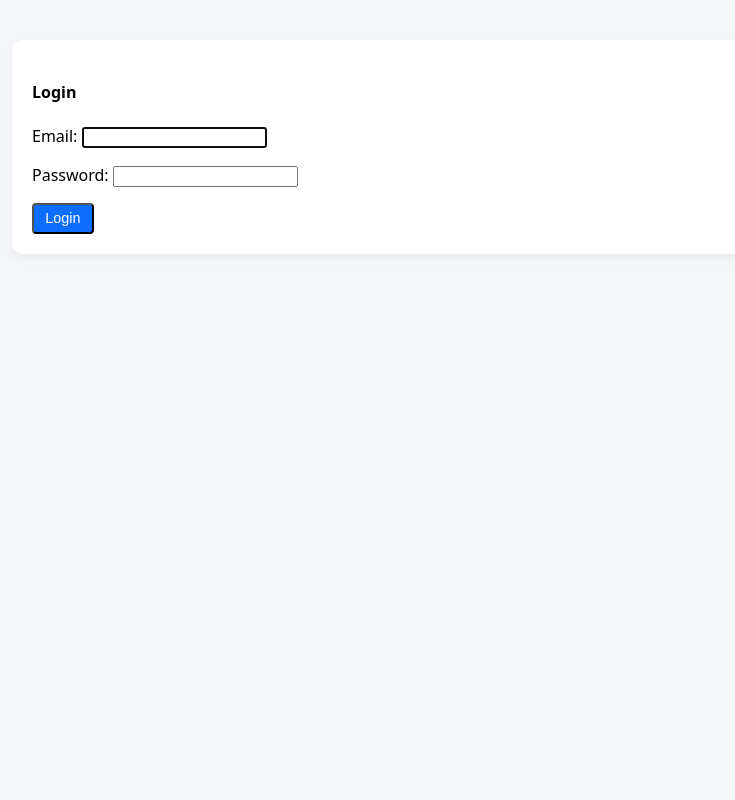
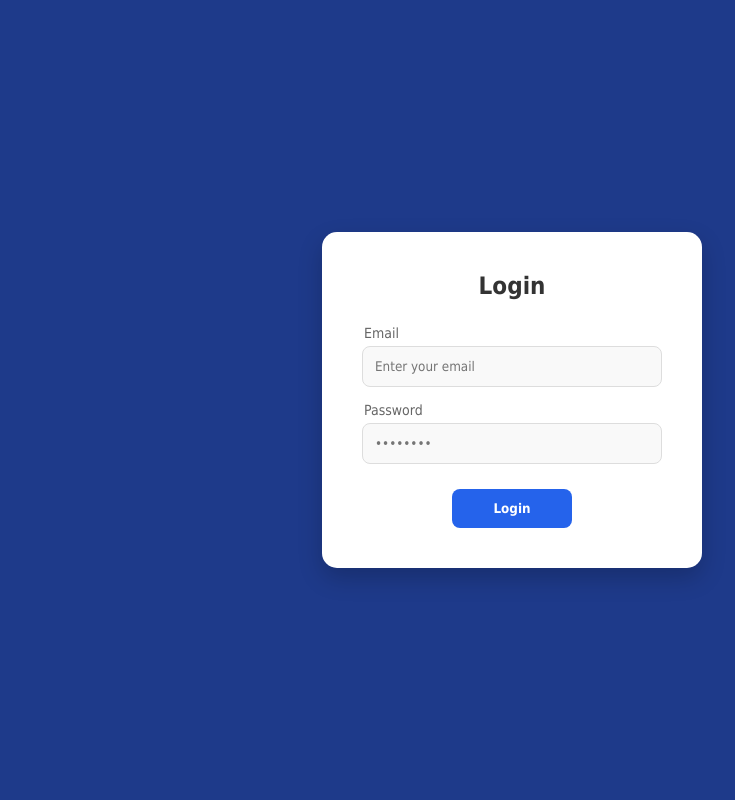
Before and after one commit to Mohammadiaa/-django-todo-cbv, a Django app: page /accounts/login/ in a window 1280 px wide. Shown: the whole page, without its empty margins (128-863 px from the left). Run offline with Django 5.2, Linux system fonts and the light colour scheme.

Commit message:
feat: implement login page UI and functionality

```diff
--- a/templates/registration/logged_out.html
+++ b/templates/registration/logged_out.html
@@ -2,9 +2,9 @@
 
 {% block content %}
 
-<div class="text-center" style="margin-top:180px;">
+<div class="d-flex justify-content-center" style="margin-top:120px;">
 
-  <div class="card shadow p-4 mx-auto text-center" style="max-width:420px; border-radius:16px;">
+  <div class="card shadow p-4 text-center" style="max-width:420px; width:100%; border-radius:16px;">
 
     <h3 class="mb-3">You have been logged out</h3>
 
--- a/templates/registration/login.html
+++ b/templates/registration/login.html
@@ -1,25 +1,135 @@
-{% load static %}
-<!doctype html>
-<html>
+<!DOCTYPE html>
+<html lang="fa">
 <head>
-    <meta charset="utf-8" />
-    <title>Login</title>
-     <link rel="stylesheet" href="{% static 'css/bootstrap.min.css' %}" />
+    <meta charset="UTF-8">
+    <meta name="viewport" content="width=device-width, initial-scale=1.0">
+    <title>Login | Todo App</title>
+    <style>
+        /* ریست کردن استایل‌های پیش‌فرض */
+        * {
+            margin: 0;
+            padding: 0;
+            box-sizing: border-box;
+            font-family: Tahoma, Arial, sans-serif; /* فونت‌های استاندارد که همه جا باز میشن */
+        }
+
+        /* کل صفحه رو فلکس می‌کنیم که کارت بیاد وسط */
+        body {
+            background: #1e3a8a; /* رنگ آبی مشابه تصویرت */
+            height: 100vh;
+            display: flex;
+            justify-content: center;
+            align-items: center;
+        }
+
+        /* کارت سفید وسط صفحه */
+        .login-card {
+            background: #ffffff;
+            width: 90%;
+            max-width: 380px; /* عرض کارت رو محدود کردیم که پهن نشه */
+            padding: 40px;
+            border-radius: 15px;
+            box-shadow: 0 10px 25px rgba(0, 0, 0, 0.2);
+            text-align: center; /* همه محتویات داخل کارت وسط‌چین بشن */
+        }
+
+        .login-card h2 {
+            margin-bottom: 25px;
+            color: #333;
+            font-size: 24px;
+        }
+
+        /* استایل فرم */
+        form {
+            display: flex;
+            flex-direction: column;
+            align-items: center; /* فیلدها رو در مرکز فرم نگه می‌داره */
+        }
+
+        /* استایل هر ردیف (لیبل و اینپوت) */
+        .form-group {
+            width: 100%;
+            margin-bottom: 15px;
+            text-align: left; /* لیبل‌ها چپ‌چین باشن برای خوانایی */
+        }
+
+        .form-group label {
+            display: block;
+            font-size: 14px;
+            color: #666;
+            margin-bottom: 5px;
+            padding-left: 2px;
+        }
+
+        .form-group input {
+            width: 100%;
+            padding: 12px;
+            border: 1px solid #ddd;
+            border-radius: 8px;
+            outline: none;
+            transition: 0.3s;
+            background: #f9f9f9;
+        }
+
+        .form-group input:focus {
+            border-color: #2563eb;
+            background: #fff;
+            box-shadow: 0 0 5px rgba(37, 99, 235, 0.2);
+        }
+
+        /* دکمه لاگین */
+        .login-btn {
+            width: 120px; /* دکمه رو جمع‌وجور کردیم */
+            padding: 12px;
+            margin-top: 10px;
+            background: #2563eb;
+            color: white;
+            border: none;
+            border-radius: 8px;
+            font-weight: bold;
+            cursor: pointer;
+            transition: 0.3s;
+        }
+
+        .login-btn:hover {
+            background: #1d4ed8;
+            transform: translateY(-1px);
+        }
+
+        /* برای مدیریت خطاهای جنگو */
+        .errorlist {
+            list-style: none;
+            color: #dc2626;
+            font-size: 13px;
+            margin-bottom: 10px;
+            padding: 0;
+        }
+    </style>
 </head>
-  <body class="bg-light">
-    <div class="container">
-      <div class="row justify-content-center mt-5">
-        <div class="col-md-4">
-          <div class="card p-4">
-            <h4 class="mb-3">Login</h4>
+<body>
+
+    <div class="login-card">
+        <h2>Login</h2>
+
         <form method="post">
             {% csrf_token %}
-              {{ form.as_p }}
-              <button class="btn btn-primary w-100">Login</button>
+
+            <!-- بخش Email -->
+            <div class="form-group">
+                <label for="id_username">Email</label>
+                <input type="text" name="username" id="id_username" placeholder="Enter your email" required>
+            </div>
+
+            <!-- بخش Password -->
+            <div class="form-group">
+                <label for="id_password">Password</label>
+                <input type="password" name="password" id="id_password" placeholder="••••••••" required>
+            </div>
+
+            <!-- دکمه که دقیقاً میاد وسط -->
+            <button type="submit" class="login-btn">Login</button>
         </form>
     </div>
-        </div>
-      </div>
-    </div>
+
 </body>
 </html>
```
Also changed, not shown: static/css/style.css (line endings or trailing spaces). Lines whose indentation alone changed are shown as unchanged.
